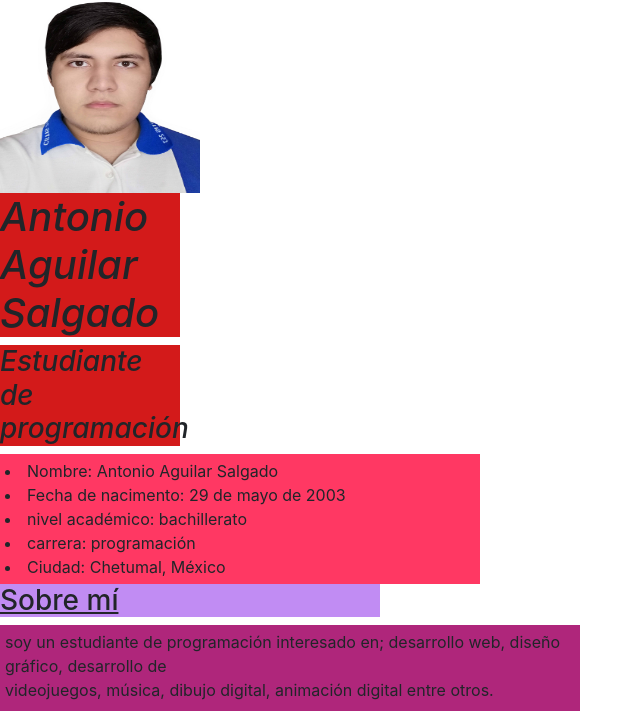
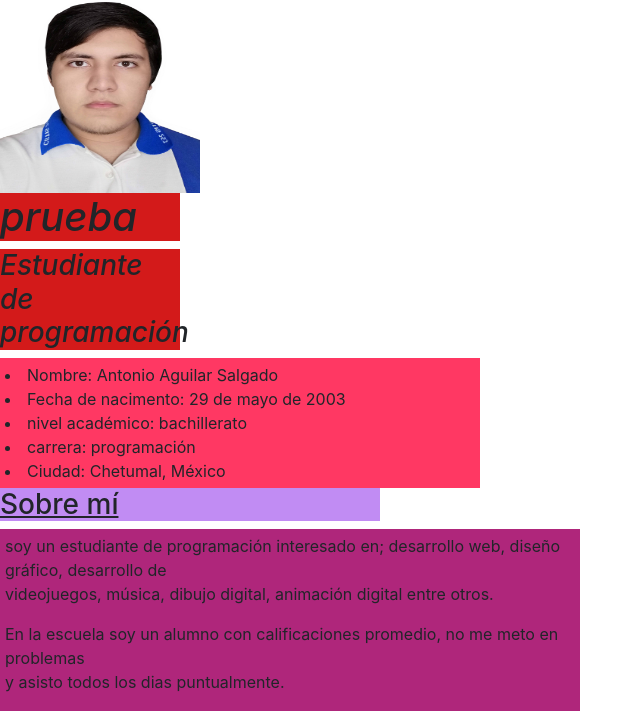
Before and after one commit to antonio340/antonio340.github.io, a plain HTML site: page index.html in a window 1280 px wide. Shown: the part 63-774 px from the top of the page, without its empty margins (0-643 px from the left). Drawn offline with nearby package versions, Linux system fonts and the light colour scheme.

Commit message:
prueba de errores 1

```diff
--- a/index.html
+++ b/index.html
@@ -12,7 +12,7 @@
     <h1>Currículum vitae</h1>
     <img src="perfilfondo.jpg" height="200px" width="200px" alt=""/>
 
-    <h1 class="sedaces"><i>Antonio Aguilar Salgado</i></h1>
+    <h1 class="sedaces"><i>prueba</i></h1>
     <h3 class="sedaces"><i>Estudiante de programación</i></h3>
 
     <div class="shuek">
```
